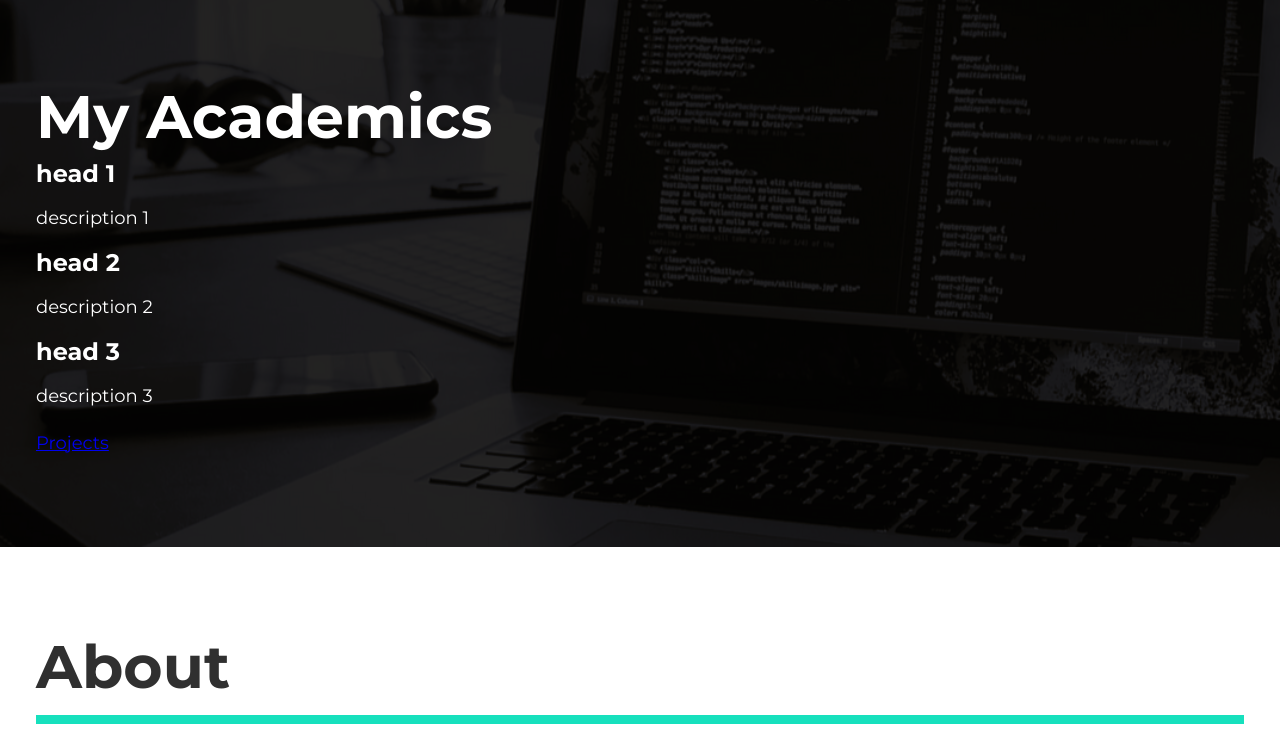
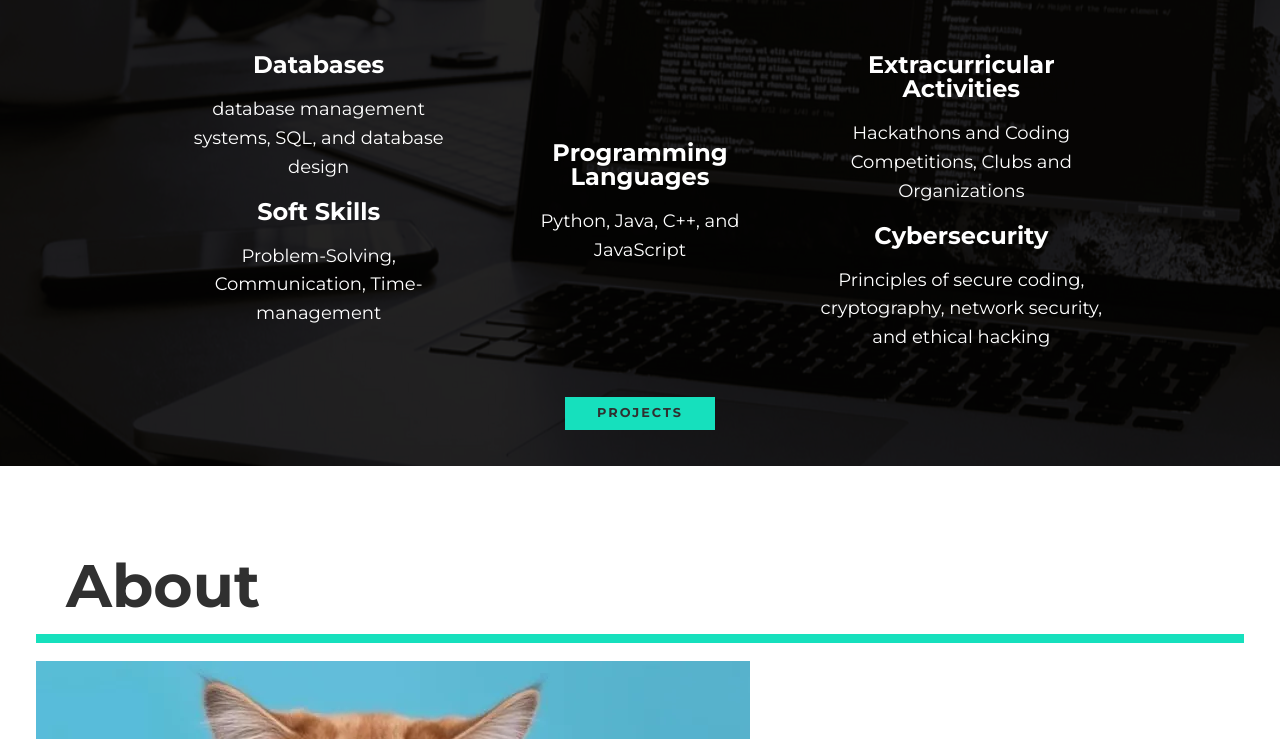
Before and after one commit to juhun32/portfolio-template-project, a plain HTML site: page index.html in a window 1280 px wide. Shown: the part 736-1475 px from the top of the page. Drawn offline with Linux system fonts and the light colour scheme.

Commit message:
my academics style finish

```diff
--- a/css/style.css
+++ b/css/style.css
@@ -55,6 +55,31 @@ img {
   max-width: 100%;
 }
 
+:focus {
+  outline: 3px solid var(--clr-accent);
+  outline-offset: 3px;
+}
+
+/* buttons */
+
+.btn {
+  display: inline-block;
+  padding: .5em 2.5em;
+  background: var(--clr-accent);
+  color: var(--clr-dark);
+  text-decoration: none;
+  cursor: pointer;
+  font-size: .8rem;
+  text-transform: uppercase;
+  letter-spacing: 2px;
+  font-weight: bold;
+  transition: transform 200ms ease-in-out;
+}
+
+.btn:hover {
+  transform: scale(1.1);
+}
+
 /* Typography */
 
 h1,
@@ -76,6 +101,8 @@ h3 {
 
 .section__title {
   margin-bottom: 0.25em;
+  margin-left: 0.5em;
+  margin-right: 0.25em;
 }
 
 .section__title--intro {
@@ -155,4 +182,67 @@ nav {
   background-size: cover;
   background-blend-mode: multiply;
   color: var(--clr-light);
+  text-align: center;
+  max-width: 1500px;
+  margin: 0 auto;
+  padding: 2em 0; /* Added padding for better spacing */
 }
+
+.section__title--academics {
+  color: var(--clr-accent);
+  position: relative;
+  text-align: center;
+}
+
+.section__title--academics::after {
+  content: '';
+  display: block;
+  width: 7em;
+  height: 1px;
+  margin: .5em auto 1em;
+  background: var(--clr-light);
+  opacity: .3;
+}
+
+.academics {
+  display: flex;
+  flex-direction: column; /* Column direction for smaller screens */
+  align-items: center; /* Center items horizontally */
+}
+
+@media (min-width: 800px) {
+  .academics {
+    flex-direction: row; /* Row direction for larger screens */
+    justify-content: center; /* Center items horizontally */
+    max-width: 1000px;
+    margin-left: auto;
+    margin-right: auto;
+    align-items: center; /* Align items vertically */
+  }
+
+  .academic:first-child {
+    order: 1; /* First item in row layout */
+    align-self: flex-start; /* Align to the top */
+    margin-left: 2em;
+  }
+
+  .academic:nth-child(2) {
+    order: 2; /* Second item in row layout (middle) */
+    align-self: center; /* Align to the center */
+    margin-left: 2em; /* Add spacing to the left */
+    margin-right: 2em; /* Add spacing to the right */
+  }
+
+  .academic:last-child {
+    order: 3; /* Third item in row layout */
+    align-self: flex-end; /* Align to the bottom */
+    margin-right: 2em;
+  }
+}
+
+.academic {
+  margin-bottom: 1.5em; /* Add bottom margin to space out the sections */
+  flex: 1; /* Allow flex items to grow equally */
+  min-width: 200px; /* Ensure a minimum width for better layout */
+  text-align: center; /* Center text within each .academic section */
+}
--- a/index.html
+++ b/index.html
@@ -27,7 +27,7 @@
   <body>
     <header>
       <div class="logo">
-        <img src="./img/logo.png" alt="logo img" style="width: 30%; height: 30%" />
+        <img src="./img/logo.png" alt="logo img" style="width: 12%"; />
       </div>
 
       <button class="nav-toggle" aria-label="toggle navigation">
@@ -66,20 +66,26 @@
       <h2 class="section__title section__title--academics">My Academics</h2>
       <div class="academics">
         <div class="academic">
-          <h3>head 1</h3>
-          <p>description 1</p>
+          <h3>Databases</h3>
+          <p>database management systems, SQL, and database design</p>
+
+          <h3>Soft Skills</h3>
+          <p>Problem-Solving, Communication, Time-management</p>
         </div>
         <!-- / academic -->
 
         <div class="academic">
-          <h3>head 2</h3>
-          <p>description 2</p>
+          <h3>Programming Languages</h3>
+          <p>Python, Java, C++, and JavaScript</p>
         </div>
         <!-- / academic -->
 
         <div class="academic">
-          <h3>head 3</h3>
-          <p>description 3</p>
+          <h3>Extracurricular Activities</h3>
+          <p>Hackathons and Coding Competitions, Clubs and Organizations</p>
+
+          <h3>Cybersecurity</h3>
+          <p>Principles of secure coding, cryptography, network security, and ethical hacking</p>
         </div>
         <!-- / academic -->
       </div>
```
Also changed, not shown: img/logo.png.
